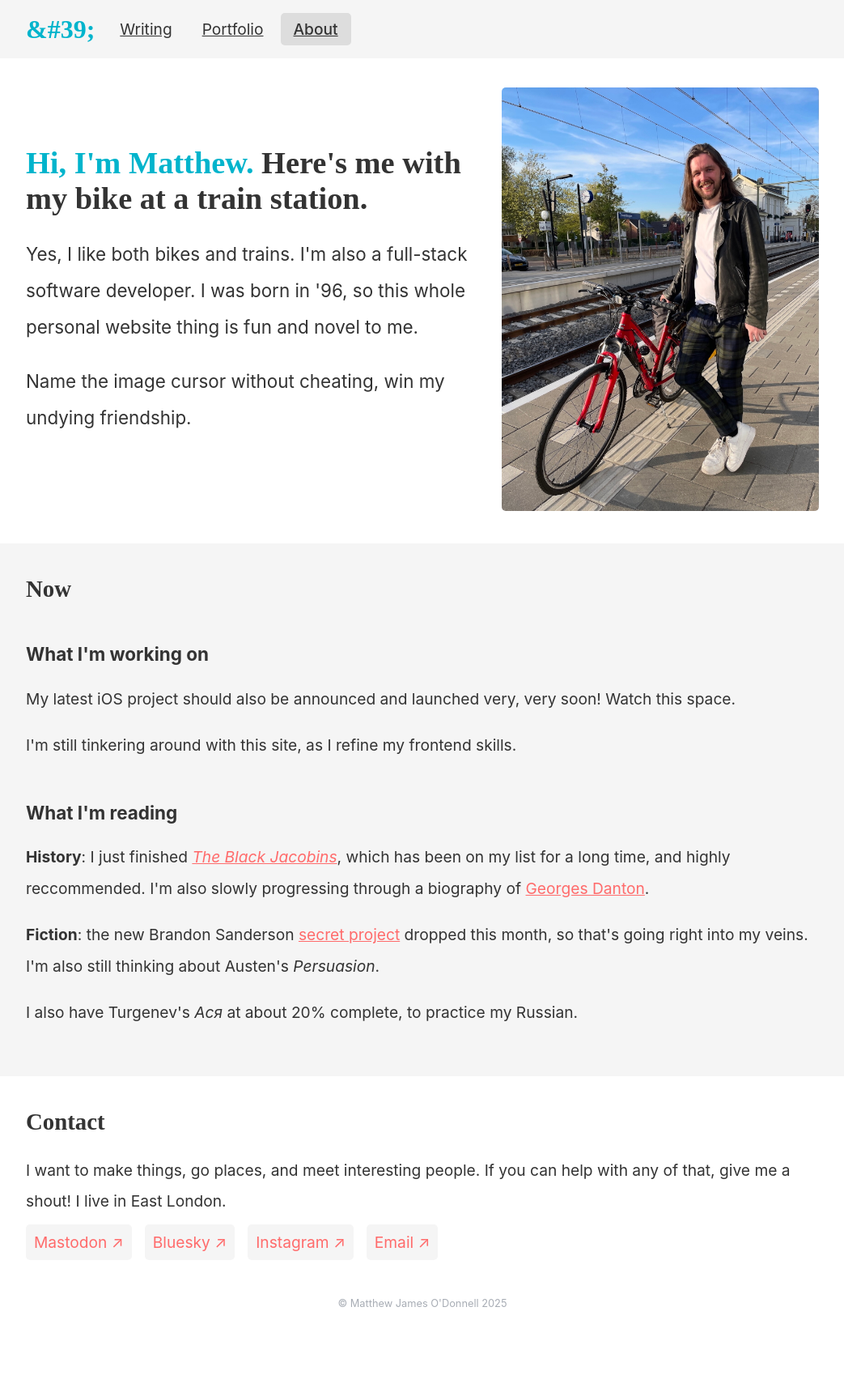
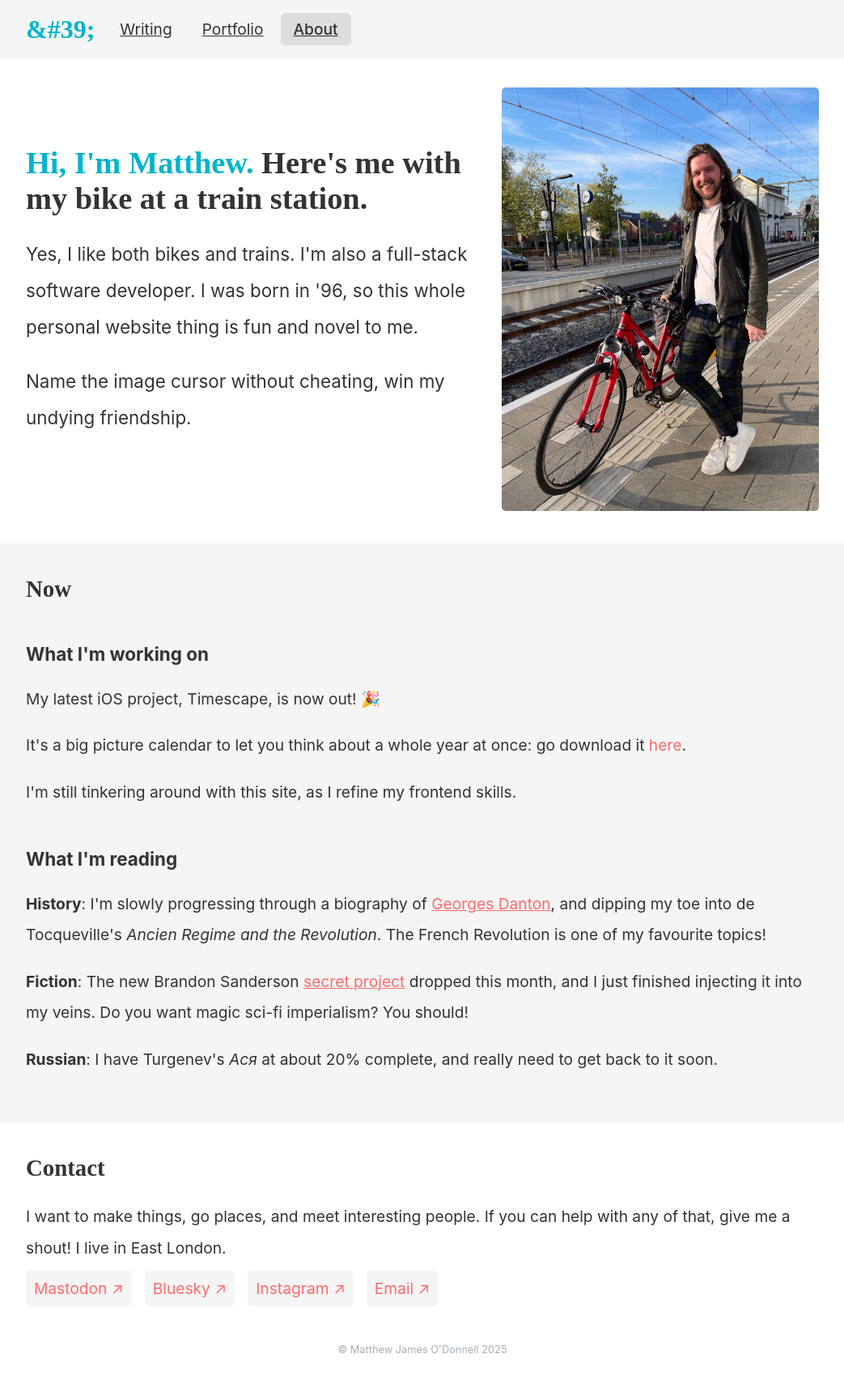
Before and after one commit to mattjamesod/andhash39, a Jekyll site: the page built from about.html, in a window 1280 px wide. Shown: the whole page at 81% size, without its empty margins (118-1161 px from the left). Built offline with Jekyll 4.4.1, drawn with Linux system fonts in a browser that asks for light colours; some web fonts are replaced; before the commit the page ends 1657 px from its top, so only the background shows below that.

Commit message:
update now

```diff
--- a/about.html
+++ b/about.html
@@ -21,17 +21,19 @@ permalink: /about/
 
 			<h3 >What I'm working on</h3>
 
-			<p>My latest iOS project should also be announced and launched very, very soon! Watch this space.</p>
+			<p>My latest iOS project, Timescape, is now out! 🎉</p>
+
+			<p>It's a big picture calendar to let you think about a whole year at once: go download it <a>here</a>.</p>
 
 			<p>I'm still tinkering around with this site, as I refine my frontend skills.</p>
 
 			<h3>What I'm reading</h3>
 
-			<p><strong>History</strong>: I just finished <i><a href="https://en.wikipedia.org/wiki/The_Black_Jacobins">The Black Jacobins</a></i>, which has been on my list for a long time, and highly reccommended. I'm also slowly progressing through a biography of <a href="https://en.wikipedia.org/wiki/Georges_Danton">Georges Danton</a>.</p>
+			<p><strong>History</strong>: I'm slowly progressing through a biography of <a href="https://en.wikipedia.org/wiki/Georges_Danton">Georges Danton</a>, and dipping my toe into de Tocqueville's <i>Ancien Regime and the Revolution</i>. The French Revolution is one of my favourite topics!</p>
 
-			<p><strong>Fiction</strong>: the new Brandon Sanderson <a href="https://app.thestorygraph.com/books/ebee384a-a092-4f3a-bc6e-587a0e6ab2b5">secret project</a> dropped this month, so that's going right into my veins. I'm also still thinking about Austen's <i>Persuasion</i>.</p>
+			<p><strong>Fiction</strong>: The new Brandon Sanderson <a href="https://app.thestorygraph.com/books/ebee384a-a092-4f3a-bc6e-587a0e6ab2b5">secret project</a> dropped this month, and I just finished injecting it into my veins. Do you want magic sci-fi imperialism? You should!</p>
 
-			<p>I also have Turgenev's <i>Ася</i> at about 20% complete, to practice my Russian.</p>
+			<p><strong>Russian</strong>: I have Turgenev's <i>Ася</i> at about 20% complete, and really need to get back to it soon.</p>
 		</div>
 	</div>
 
```
